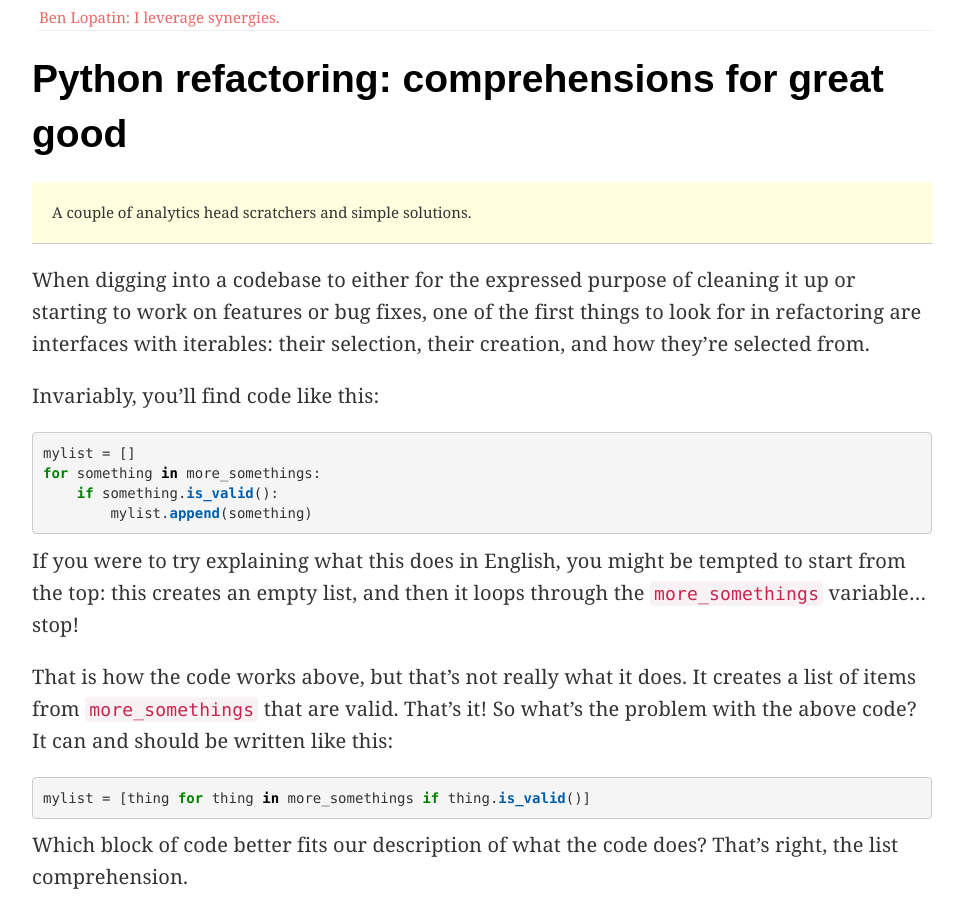
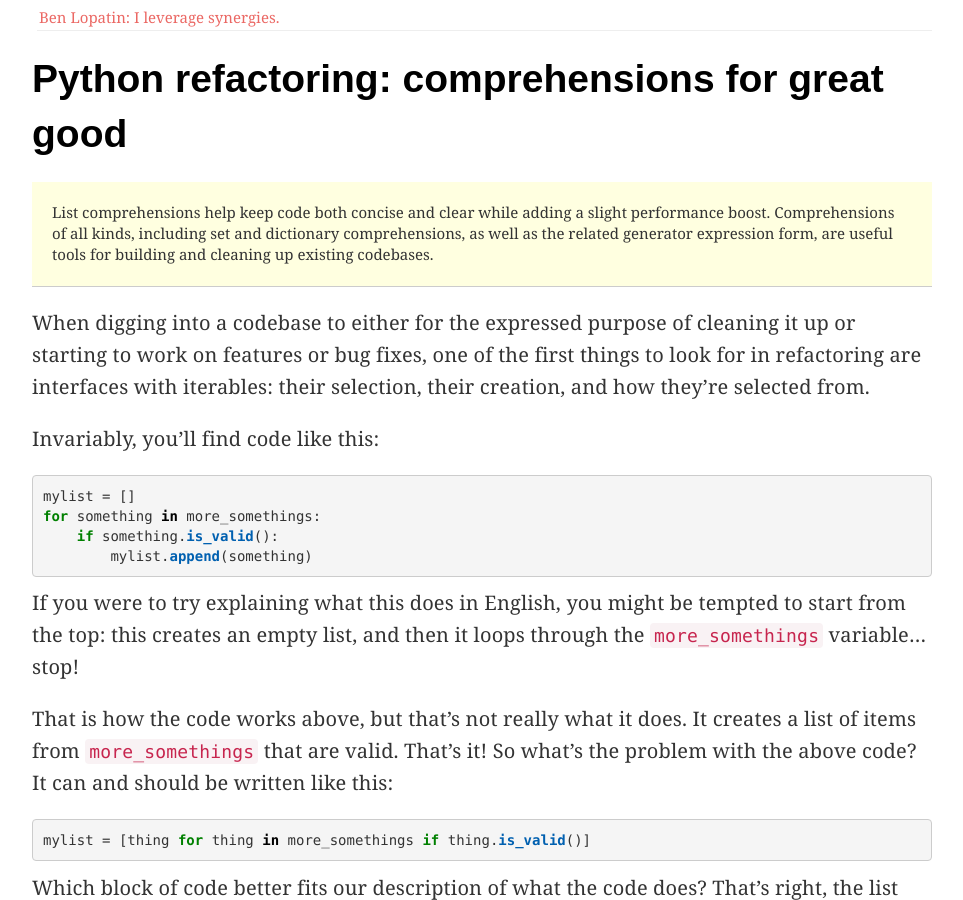
Before and after one commit to bennylope/bennylope.github.com, a Jekyll site: the page built from _posts/2015-12-14-refactoring-comprehensions.md, in a window 1280 px wide and 900 px high. Shown: the whole window, without its empty margins (158-1121 px from the left). Built offline with Jekyll 4.4.1, drawn with Linux system fonts in a browser that asks for light colours; some web fonts are replaced; Markdown is read by kramdown in place of the engine named in the settings.

Commit message:
Replace teaser in comprehension post

```diff
--- a/_posts/2015-12-14-refactoring-comprehensions.md
+++ b/_posts/2015-12-14-refactoring-comprehensions.md
@@ -5,7 +5,11 @@ layout: post
 published: true
 date: 2015-12-14
 teaser: >
-    A couple of analytics head scratchers and simple solutions.
+    List comprehensions help keep code both concise and clear while
+    adding a slight performance boost. Comprehensions of all kinds,
+    including set and dictionary comprehensions, as well as the related
+    generator expression form, are useful tools for building and
+    cleaning up existing codebases.
 ---
 
 When digging into a codebase to either for the expressed purpose of
```
